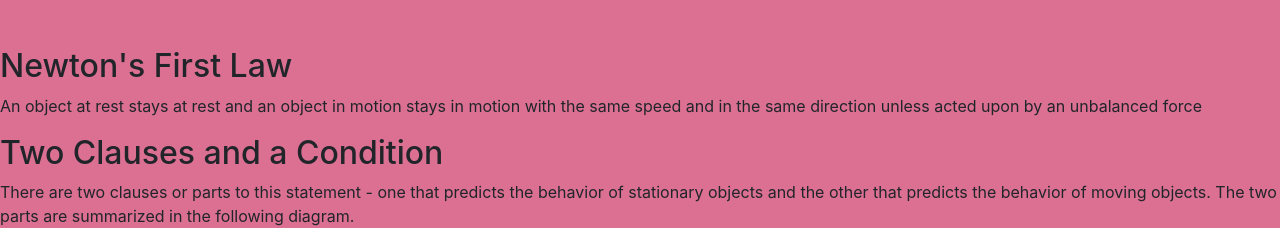
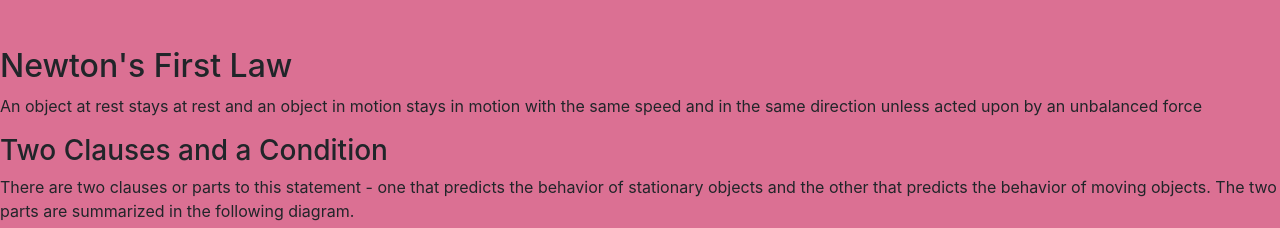
Before and after one commit to eleftheria-safarika/Website-1, a plain HTML site: page index.html in a window 1280 px wide. Shown: the part 943-1171 px from the top of the page. Drawn offline with nearby package versions, Linux system fonts and the light colour scheme.

Commit message:
Update index.html

```diff
--- a/index.html
+++ b/index.html
@@ -33,7 +33,7 @@
     <div id="nl">
         <h2>Newton's First Law</h2>
         <p>An object at rest stays at rest and an object in motion stays in motion with the same speed and in the same direction unless acted upon by an unbalanced force</p>
-        <h2>Two Clauses and a Condition</h2>
+        <h3>Two Clauses and a Condition</h3>
         <p>There are two clauses or parts to this statement - one that predicts the behavior of stationary objects and the other that predicts the behavior of moving objects. The two parts are summarized in the following diagram.</p>
         <img src="image.jpg" alt="image" style="width:500px;height:600px;" />
         <p>
```
